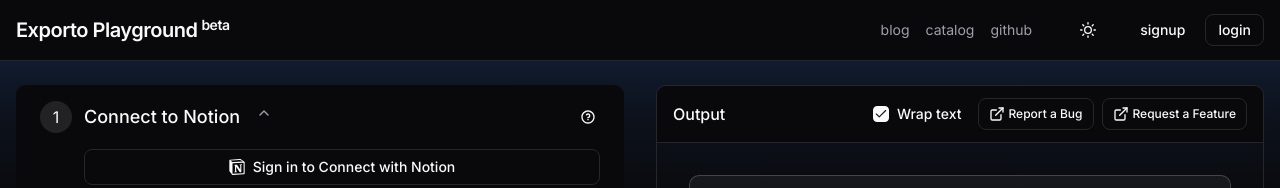
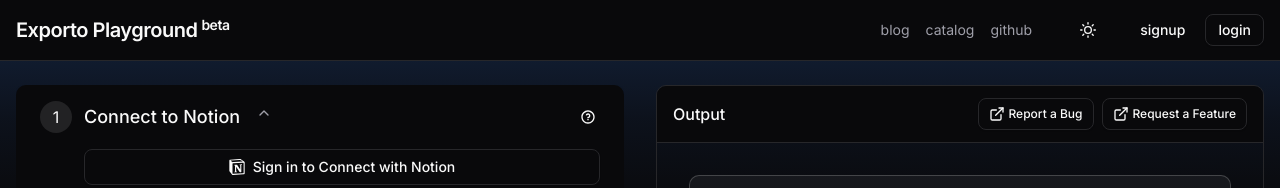
Before and after one commit to join-escape/exporto-playground, a Next.js app: page /playground in a window 1280 px wide. Shown: the top 188 px of the page. Built offline with nearby package versions, Linux system fonts and the light colour scheme; no server answers.

Commit message:
fix: replaced div with text area with x-y scrolling and wrap text
Signed-off-by: Souvik Kar Mahapatra <souvikat001@gmail.com>

```diff
--- a/src/components/conversion/ConvertedContent.tsx
+++ b/src/components/conversion/ConvertedContent.tsx
@@ -75,6 +75,7 @@
       <div className="border-b px-4 py-3 bg-card flex items-center justify-between">
         <h2 className="font-medium">Output</h2>
         <div className="flex items-center gap-4">
+          {content && (
             <div className="flex items-center gap-2">
               <Checkbox
                 id="wrap-text"
@@ -85,6 +86,7 @@
                 Wrap text
               </Label>
             </div>
+          )}
           <div className="flex items-center gap-2">
             <Button
               variant="outline"
```
Lines whose indentation alone changed are shown as unchanged.
